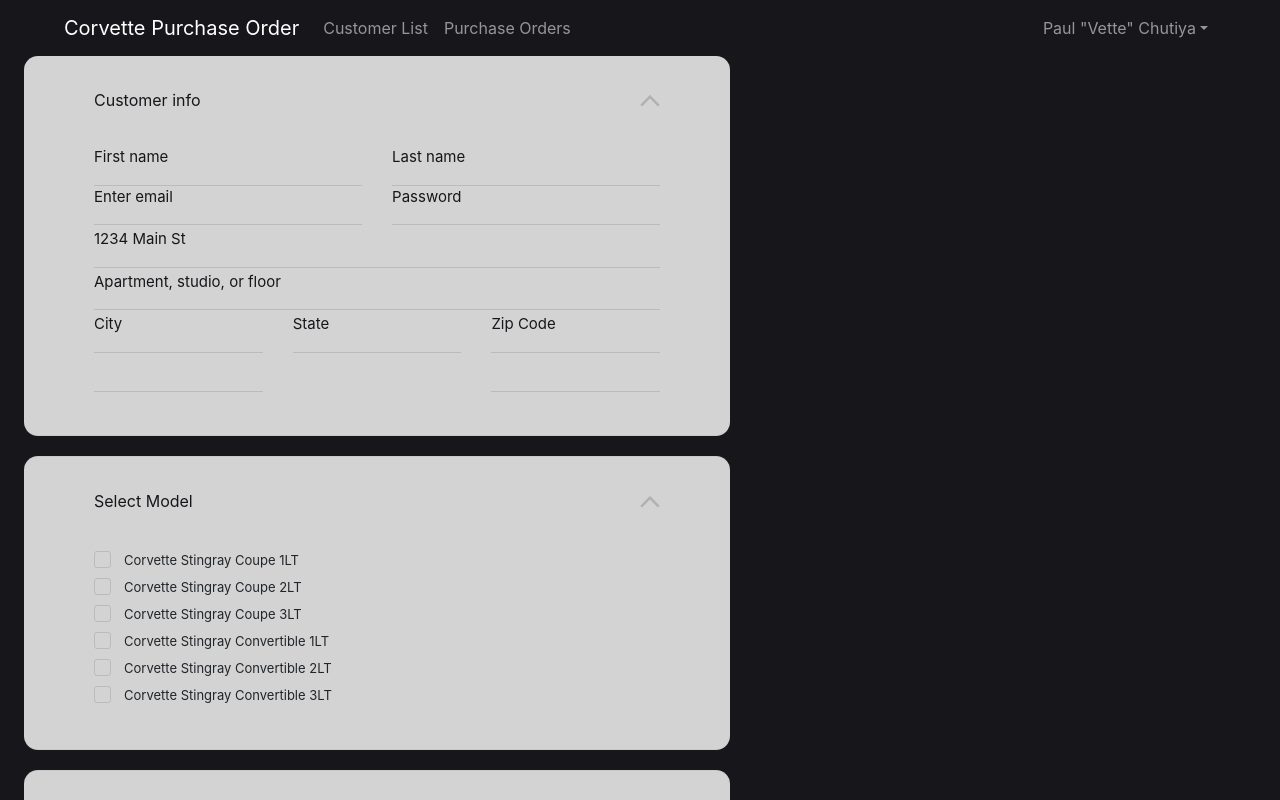
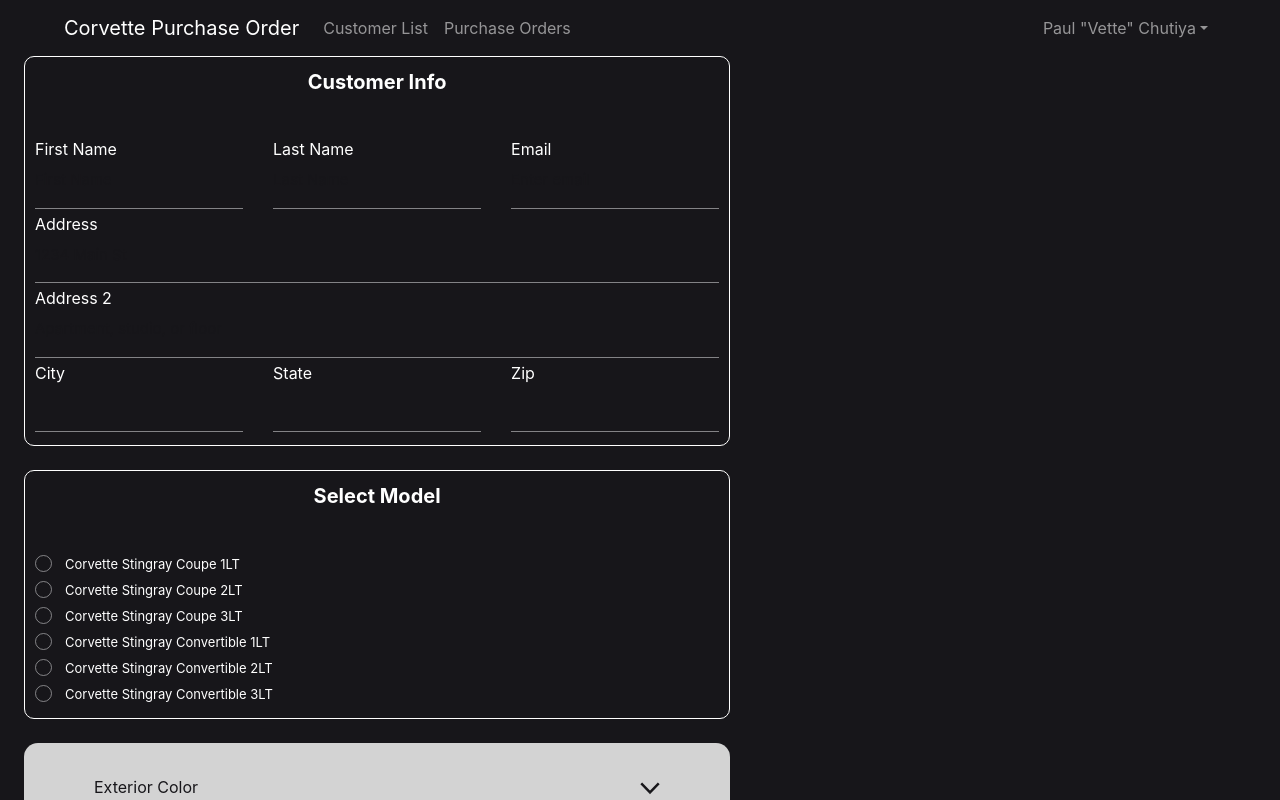
Before and after one commit to Mursalinhac/po-book-frontend, a React (Create React App) app: page /orders/new/1 in a window 1280 px wide. Shown: the top 800 px of the page. Built offline with nearby package versions, Linux system fonts and the light colour scheme.

Commit message:
app.css update and order

```diff
--- a/src/components/Order.js
+++ b/src/components/Order.js
@@ -8,99 +8,125 @@
         <Container fluid>
             <Row>
                 <Col md={7}>
-                    <Accordion defaultActiveKey="0" flush>
-                        <Accordion.Item eventKey="0">
-                            <Accordion.Header>Customer info</Accordion.Header>
-                            <Accordion.Body>
-                                <Form>
-                                    <Row>
-                                        <Col>
-                                            <Form.Control placeholder="First name" />
-                                        </Col>
-                                        <Col>
-                                            <Form.Control placeholder="Last name" />
-                                        </Col>
-                                    </Row>
-                                </Form>
-                                <Form>
+
+                    <div className="po-book-form">
+                        <h4 className="justify-content-center">Customer Info</h4>
+                        <Form >
                             <Row className="mb-3">
-                                        <Form.Group as={Col} controlId="formGridEmail">
-                                            {/* <Form.Label>Email</Form.Label> */}
-                                            <Form.Control type="email" placeholder="Enter email" />
+
+                                <Form.Group as={Col} controlId="formGridName">
+                                    <Form.Label>First Name</Form.Label>
+                                    <Form.Control placeholder="First Name" />
                                 </Form.Group>
 
-                                        <Form.Group as={Col} controlId="formGridPassword">
-                                            {/* <Form.Label>Password</Form.Label> */}
-                                            <Form.Control type="password" placeholder="Password" />
+                                <Form.Group as={Col} controlId="formGridName">
+                                    <Form.Label>Last Name</Form.Label>
+                                    <Form.Control placeholder="Last Name" />
+                                </Form.Group>
+
+                                <Form.Group as={Col} controlId="formGridEmail">
+                                    <Form.Label>Email</Form.Label>
+                                    <Form.Control type="email" placeholder="Enter email" />
                                 </Form.Group>
                             </Row>
 
                             <Form.Group className="mb-3" controlId="formGridAddress1">
-                                        {/* <Form.Label>Address</Form.Label> */}
+                                <Form.Label>Address</Form.Label>
                                 <Form.Control placeholder="1234 Main St" />
                             </Form.Group>
 
                             <Form.Group className="mb-3" controlId="formGridAddress2">
-                                        {/* <Form.Label>Address 2</Form.Label> */}
+                                <Form.Label>Address 2</Form.Label>
                                 <Form.Control placeholder="Apartment, studio, or floor" />
                             </Form.Group>
 
                             <Row className="mb-3">
                                 <Form.Group as={Col} controlId="formGridCity">
-                                            {/* <Form.Label>City</Form.Label> */}
-                                            <Form.Control placeholder="City" />
+                                    <Form.Label>City</Form.Label>
                                     <Form.Control />
                                 </Form.Group>
 
                                 <Form.Group as={Col} controlId="formGridState">
-                                            {/* <Form.Label>State</Form.Label> */}
-                                            <Form.Control placeholder="State" />
+                                    <Form.Label>State</Form.Label>
+                                    <Form.Control />
                                 </Form.Group>
 
                                 <Form.Group as={Col} controlId="formGridZip">
-                                            {/* <Form.Label>Zip</Form.Label> */}
-                                            <Form.Control placeholder="Zip Code" />
+                                    <Form.Label>Zip</Form.Label>
                                     <Form.Control />
                                 </Form.Group>
                             </Row>
                         </Form>
-                            </Accordion.Body>
-                        </Accordion.Item>
+                    </div>
+                    <br></br>
 
-                        <Accordion.Item eventKey="0">
-                            <Accordion.Header>Select Model</Accordion.Header>
-                            <Accordion.Body>
+                    <div className="po-book-form">
+                        <h4 className="justify-content-center">Select Model</h4>
                         <Form>
-                                    {['Corvette Stingray Coupe 1LT',
-                                        'Corvette Stingray Coupe 2LT',
-                                        'Corvette Stingray Coupe 3LT',
-                                        'Corvette Stingray Convertible 1LT',
-                                        'Corvette Stingray Convertible 2LT',
-                                        'Corvette Stingray Convertible 3LT'].map((type) => (
-                                            <div key={`default-${type}`} className="mb-3">
+                            {['radio'].map((type) => (
+                                <div key={`inline-${type}`} className="mb-3">
                                     <Form.Check
-                                                    // type={type}
-                                                    id={`-${type}`}
-                                                    label={` ${type}`}
+
+                                        label="Corvette Stingray Coupe 1LT"
+                                        name="group1"
+                                        type={type}
+                                        id={`inline-${type}-1`}
+                                    />
+                                    <Form.Check
+
+                                        label="Corvette Stingray Coupe 2LT"
+                                        name="group1"
+                                        type={type}
+                                        id={`inline-${type}-1`}
+                                    />
+                                    <Form.Check
+
+                                        label="Corvette Stingray Coupe 3LT"
+                                        name="group1"
+                                        type={type}
+                                        id={`inline-${type}-1`}
+                                    />
+                                    <Form.Check
+
+                                        label="Corvette Stingray Convertible 1LT"
+                                        name="group1"
+                                        type={type}
+                                        id={`inline-${type}-1`}
+                                    />
+                                    <Form.Check
+
+                                        label="Corvette Stingray Convertible 2LT"
+                                        name="group1"
+                                        type={type}
+                                        id={`inline-${type}-1`}
+                                    />
+                                    <Form.Check
+
+                                        label="Corvette Stingray Convertible 3LT"
+                                        name="group1"
+                                        type={type}
+                                        id={`inline-${type}-1`}
                                     />
                                 </div>
                             ))}
                         </Form>
-                            </Accordion.Body>
-                        </Accordion.Item>
+                    </div>
+                    <br></br>
+                    <Accordion defaultActiveKey="0" flush>
+
 
                         <Accordion.Item eventKey="1">
                             <Accordion.Header>Exterior Color</Accordion.Header>
                             <Accordion.Body>
                                 <>
-                                    <Button variant="outline-primary">Primary</Button>{' '}
-                                    <Button variant="outline-secondary">Secondary</Button>{' '}
-                                    <Button variant="outline-success">Success</Button>{' '}
-                                    <Button variant="outline-warning">Warning</Button>{' '}
-                                    <Button variant="outline-danger">Danger</Button>{' '}
-                                    <Button variant="outline-info">Info</Button>{' '}
-                                    <Button variant="outline-light">Light</Button>{' '}
-                                    <Button variant="outline-dark">Dark</Button>
+                                    <Button variant="outline-primary">Elkhart Lake Blue</Button>{' '}
+                                    <Button variant="outline-secondary">Hypersonic Gray Metallic</Button>{' '}
+                                    <Button variant="outline-success">Amplify Orange Tintcoat</Button>{' '}
+                                    <Button variant="outline-warning">Accelerate Yellow Metallic</Button>{' '}
+                                    <Button variant="outline-danger">Torch Red</Button>{' '}
+                                    <Button variant="outline-info">Rapid Blue</Button>{' '}
+                                    <Button variant="outline-light">Arctic White</Button>{' '}
+                                    <Button variant="outline-dark">Black</Button>
                                 </>
                             </Accordion.Body>
                         </Accordion.Item>
@@ -356,7 +382,7 @@
                 <Col md={5}></Col>
             </Row>
 
-        </Container>
+        </Container >
     );
 }
 
--- a/src/css/App.css
+++ b/src/css/App.css
@@ -36,3 +36,14 @@
     transform: rotate(360deg);
   }
 }
+
+.po-book-form {
+  border: 1px solid white;
+  border-radius: 10px;
+  padding: 10px;
+}
+
+.po-book-form h4 {
+  color: white;
+  text-align: center;
+}
```
Lines whose indentation alone changed are shown as unchanged.
